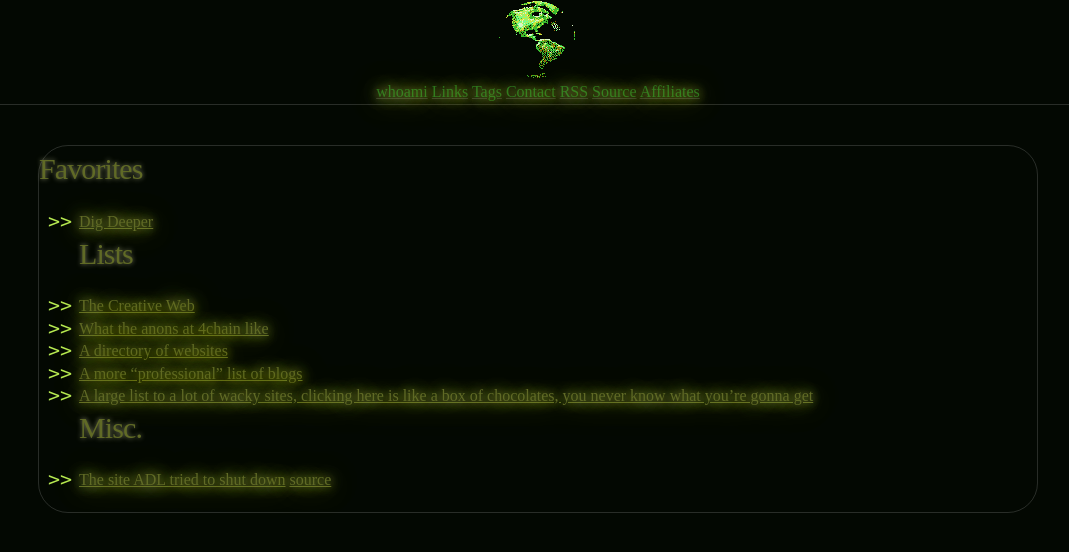
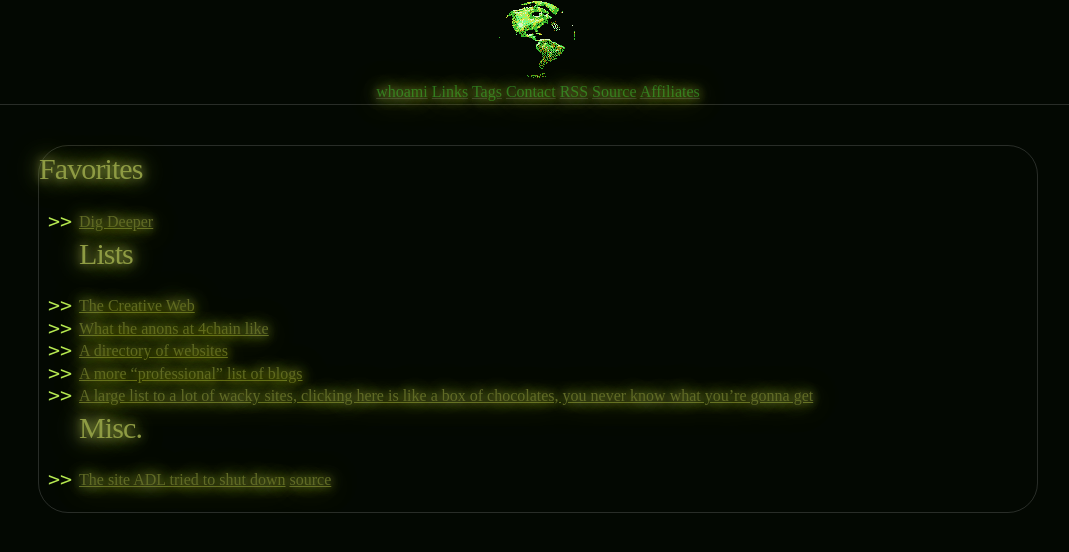
Before and after one commit to CamoCatX/camocatx.github.io, a Jekyll site: the page built from links/index.md, in a window 1280 px wide. Shown: the top 552 px of the page, without its empty margins (102-1171 px from the left). Built offline with Jekyll 4.4.1, drawn with Linux system fonts in a browser that asks for light colours.

Commit message:
Update base.scss

```diff
--- a/_sass/base.scss
+++ b/_sass/base.scss
@@ -92,9 +92,9 @@ border: 1px solid rgba(255, 255, 255, .15);
 }
 #main_content h1 {
   font-size: 30px;
-  font-weight: normal;
-  color: #606a26;
-  text-shadow: 0 0 5px rgba(255,255,200,0.5);
+  color: #8e9b43;
+  text-shadow: 0 0 10px #8e9b43, 0 0 20px #8e9b43, 0 0 30px #8e9b43
+
 }
 #main_content h2 {
   font-size: 24px;
```
